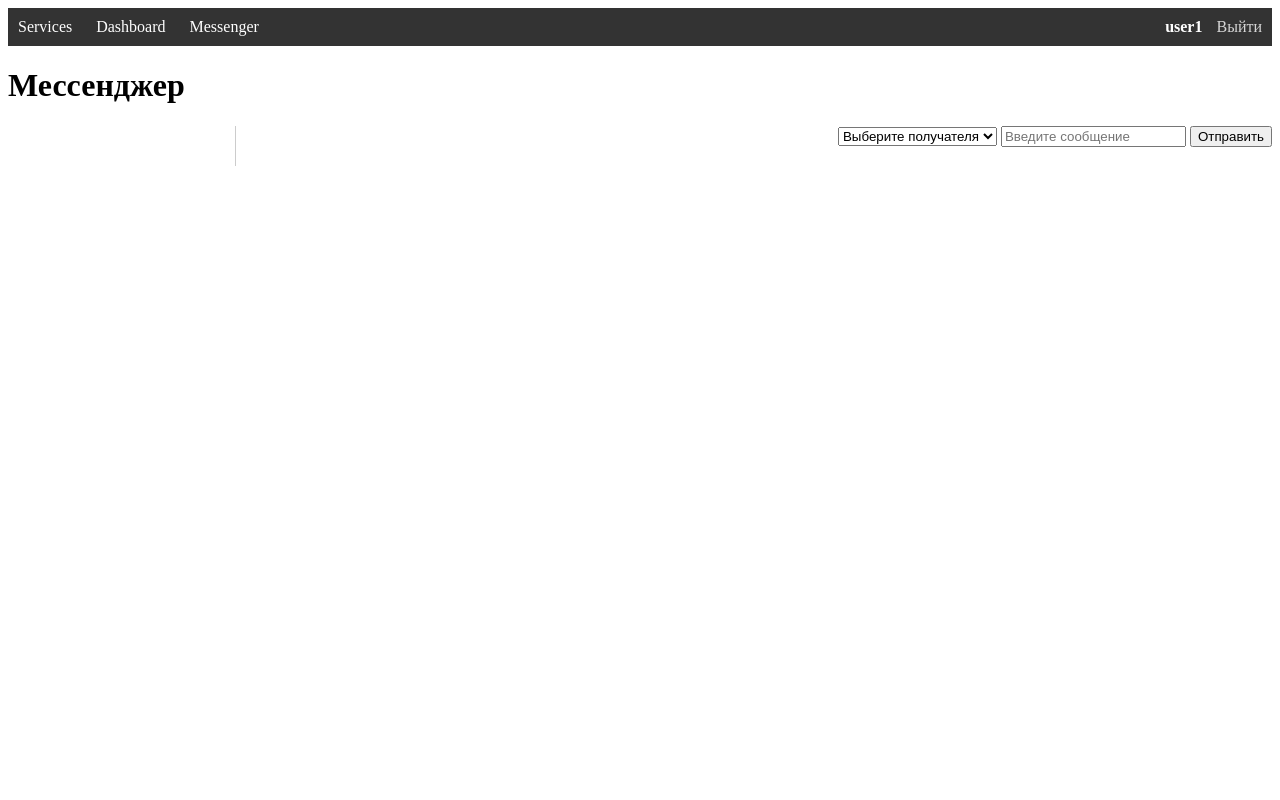
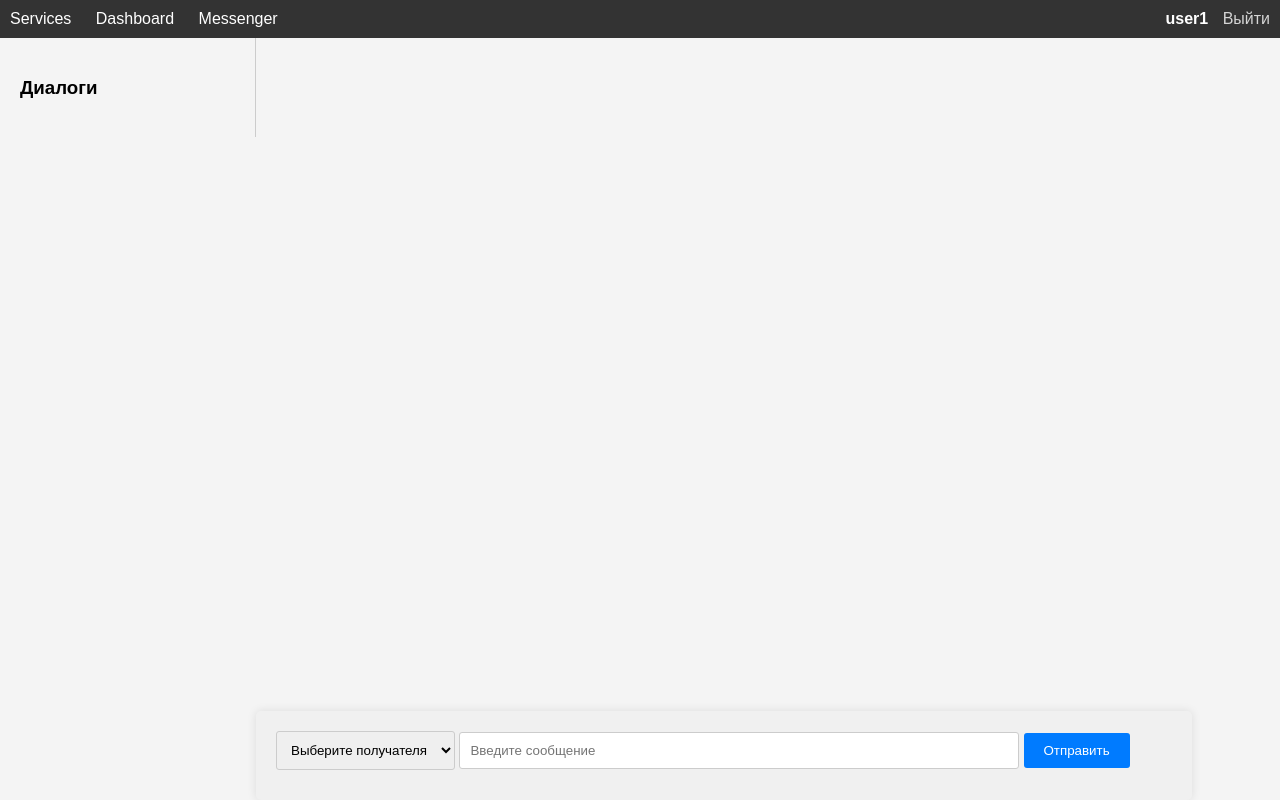
Before and after one commit to Innlock/services_pr6, a Flask app: page /messenger in a window 1280 px wide. Run offline with Flask 3, Linux system fonts and the light colour scheme; a user stored in the database is signed in; data comes from the database, SQL or seed files in the repository; data that the repository does not hold is empty.

Commit message:
Кривой мессенджер (я старалась)

```diff
--- a/app.py
+++ b/app.py
@@ -3,7 +3,7 @@ from flask_login import LoginManager, UserMixin, login_user, login_required, log
 from werkzeug.security import generate_password_hash, check_password_hash
 
 from database import drop_all_tables
-from models import User, Service, Message, Dialog
+from models import User, Service, Message, Dialog, dialog_participants
 from init import app, db, login_manager
 
 
@@ -77,22 +77,31 @@ def dashboard():
 
 # Роут для страницы сообщений
 @app.route('/messenger')
+@app.route('/messenger/<int:dialog_id>')
 @login_required
-def messenger():
+def messenger(dialog_id=None):
     if current_user.role == 'client':
         return "У вас нет доступа к этой странице"
     user_dialogs = Dialog.query.filter(Dialog.participants.any(id=current_user.id)).all()
     all_users = User.query.all()
     return render_template('messenger.html', username=current_user.username, user_dialogs=user_dialogs,
-                           all_users=all_users)
+                           all_users=all_users, dialog_id=dialog_id)
 
 
 @app.route('/get_messages', methods=['POST'])
+@login_required
 def get_messages():
     dialog_id = request.form.get('dialog_id')
     messages = Message.query.filter_by(dialog_id=dialog_id).all()
-    message_list = [{'sender_id': message.sender_id, 'content': message.content} for message in messages]
-    return jsonify(message_list)
+    participant = (User.query
+                   .join(dialog_participants)
+                   .filter(dialog_participants.c.dialog_id == dialog_id)
+                   .filter(User.id != current_user.id)
+                   .first())
+    dialog_recipient_id = participant.id
+    message_list = [
+        {'sender_id': message.sender_id, 'content': message.content} for message in messages]
+    return jsonify({'dialog_recipient_id': dialog_recipient_id, 'message_list': message_list})
 
 
 @app.route('/send_message', methods=['POST'])
@@ -120,7 +129,7 @@ def send_message():
     db.session.add(message)
     db.session.commit()
 
-    return jsonify({'success': True})
+    return redirect('/messenger/' + str(dialog.id))
 
 
 # Роут для страницы услуг
--- a/database.py
+++ b/database.py
@@ -77,7 +77,7 @@ def fill_users():
 
 fill_tables = False
 with app.app_context():
-    drop_all_tables()
+    # drop_all_tables()
     # проверить, существует ли таблица и выставить флаг, если нет
     inspector = inspect(db.engine)
     if "user" not in inspector.get_table_names() or "service" not in inspector.get_table_names():
--- a/templates/messenger.html
+++ b/templates/messenger.html
@@ -3,15 +3,30 @@
 <head>
     <title>Мессенджер</title>
     <style>
+        body {
+            font-family: Arial, sans-serif;
+            background-color: #f4f4f4;
+            margin: 0;
+            padding: 0;
+        }
+
         .messenger-container {
             display: flex;
         }
 
-        /* Стили для списка диалогов (левая часть) */
         .dialogs {
             flex: 1;
             padding: 20px;
             border-right: 1px solid #ccc;
+            width: 20%;
+            max-height: 475px;
+            overflow: auto;
+        }
+
+        .messages-and-form {
+            width: 80%;
+            display: flex;
+            flex-direction: column;
         }
 
         .dialog-list-item {
@@ -20,32 +35,73 @@
         }
 
         .dialog-list-item:hover {
-            background-color: #f4f4f4;
+            background-color: #cecece;
         }
 
         /* Стили для сообщений (правая часть) */
         .messages {
             flex: 3;
+            width: 95%;
+            max-height: 550px;
             padding: 20px;
+            overflow: auto;
         }
 
-        .message-content {
+        .message-form {
+            position: fixed;
+            bottom: 0px;
+            width: 70%;
+            background-color: #f0f0f0;
+            padding: 20px;
+            border-radius: 5px;
+            box-shadow: 0 0 10px rgba(0, 0, 0, 0.1);
+        }
+
+        /* Стили для выпадающего списка */
+        .message-form select {
+            padding: 10px;
             margin-bottom: 10px;
+            border: 1px solid #ccc;
+            border-radius: 3px;
+        }
+
+        /* Стили для поля ввода сообщения */
+        .message-form .message-input {
             padding: 10px;
-            background-color: #f4f4f4;
+            margin-bottom: 10px;
+            border: 1px solid #ccc;
+            border-radius: 3px;
+            width: 60%;
+        }
+
+        /* Стили для кнопки отправки */
+        .message-form .send-button {
+            background-color: #007bff;
+            color: #fff;
+            padding: 10px 20px;
+            border: none;
+            border-radius: 3px;
+            cursor: pointer;
+        }
+
+        /* Стили для кнопки отправки при наведении */
+        .message-form .send-button:hover {
+            background-color: #0056b3;
         }
     </style>
 </head>
 <body>
 {% include 'header.html' %}
-<h1>Мессенджер</h1>
+
 <div class="messenger-container">
     <div class="dialogs">
+        <h3>Диалоги</h3>
         {% for dialog in user_dialogs %}
         <p class="dialog-list-item" data-dialog-id="{{ dialog.id }}">{{ dialog.id }}</p>
         {% endfor %}
     </div>
 
+    <div class="messages-and-form">
         <div class="messages">
             <div id="message-content">
                 <!-- Пустой блок для сообщений -->
@@ -66,8 +122,44 @@
             <button type="submit" class="send-button">Отправить</button>
         </form>
     </div>
+</div>
 
 <script>
+    window.addEventListener('load', function () {
+        // Получаем значение dialog_id из страницы (например, из вашего шаблона Jinja)
+        const dialogId = '{{ dialog_id }}';
+
+        // Проверяем, что dialogId не равно 'None'
+        if (dialogId !== 'None') {
+            // Выполняем запрос сообщений и обновление формы
+            fetch('/get_messages', {
+                method: 'POST',
+                body: new URLSearchParams({dialog_id: dialogId}),
+            })
+                .then(response => response.json())
+                .then(data => {
+                    const messageList = data.message_list;
+
+                    const messageContent = document.getElementById('message-content');
+                    messageContent.innerHTML = '';
+                    messageList.forEach(message => {
+                        const messageDiv = document.createElement('div');
+                        messageDiv.textContent = `${message.sender_id}: ${message.content}`;
+                        messageContent.appendChild(messageDiv);
+                    });
+
+                    // Выбираем опцию с recipientId в выпадающем списке
+                    const recipientId = data.dialog_recipient_id;
+                    const recipientSelect = document.querySelector('select[name="recipient_id"]');
+                    if (recipientSelect) {
+                        const optionToSelect = recipientSelect.querySelector(`option[value="${recipientId}"]`);
+                        if (optionToSelect) {
+                            optionToSelect.selected = true;
+                        }
+                    }
+                });
+        }
+    });
     // JavaScript для обновления сообщений при выборе диалога
     document.querySelectorAll('.dialogs p').forEach(dialog => {
         dialog.addEventListener('click', () => {
@@ -77,34 +169,26 @@
                 body: new URLSearchParams({dialog_id: dialogId}),
             })
                 .then(response => response.json())
-                .then(messages => {
+                .then(data => {
+                    const messageList = data.message_list;
+
                     const messageContent = document.getElementById('message-content');
                     messageContent.innerHTML = '';
-                    messages.forEach(message => {
+                    messageList.forEach(message => {
                         const messageDiv = document.createElement('div');
                         messageDiv.textContent = `${message.sender_id}: ${message.content}`;
                         messageContent.appendChild(messageDiv);
                     });
+                    // Выбираем опцию с recipientId в выпадающем списке
+                    const recipientId = data.dialog_recipient_id;
+                    const recipientSelect = document.querySelector('select[name="recipient_id"]');
+                    if (recipientSelect) {
+                        const optionToSelect = recipientSelect.querySelector(`option[value="${recipientId}"]`);
+                        if (optionToSelect) {
+                            optionToSelect.selected = true;
+                        }
+                    }
                 });
-        });
-    });
-    // JavaScript для отправки сообщения без перезагрузки страницы
-        const messageForm = document.getElementById('message-form');
-        messageForm.addEventListener('submit', function (e) {
-            e.preventDefault();
-            const formData = new FormData(messageForm);
-
-            fetch('/send_message', {
-                method: 'POST',
-                body: formData
-            })
-            .then(response => response.json())
-            .then(data => {
-                if (data.success) {
-                    // Обновите отображение сообщений или выполните другие действия при успешной отправке
-                } else {
-                    // Обработайте ошибку, если что-то пошло не так
-                }
         });
     });
 </script>
```
Lines whose indentation alone changed are shown as unchanged.
